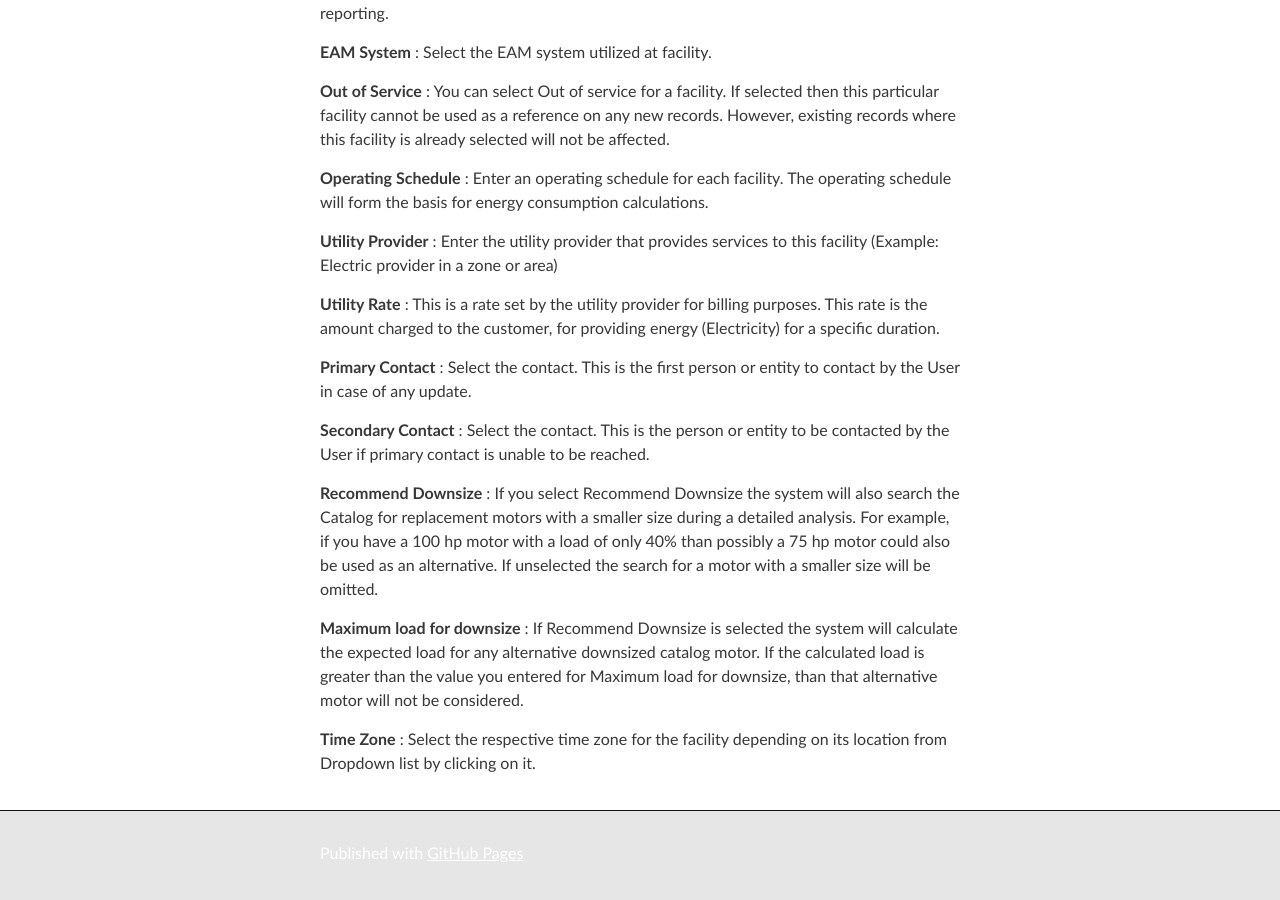
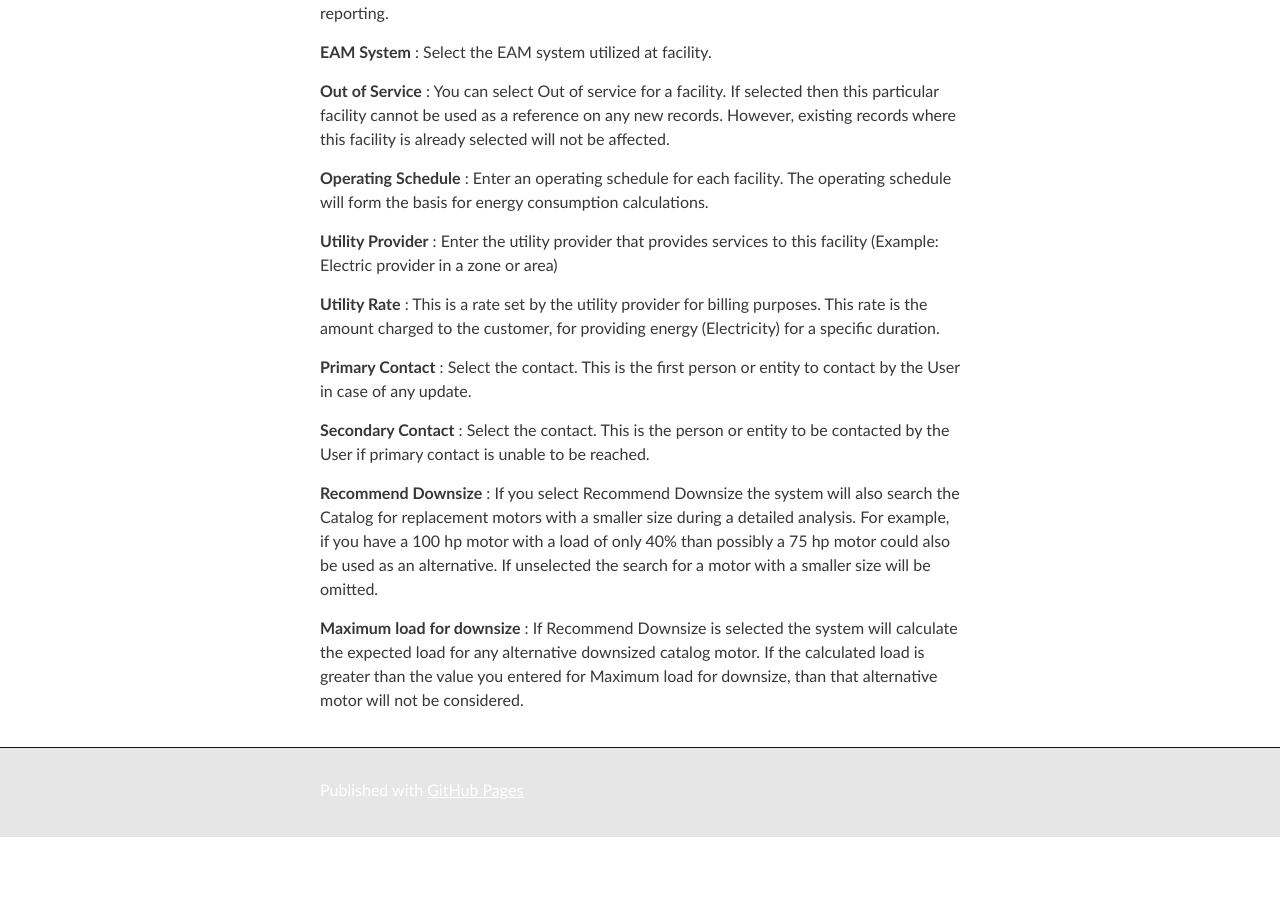
Before and after one commit to DeepakSirsath/assetsustainability.github.io, a Jekyll site: the page built from content/setup_overview/facilities.md, in a window 1280 px wide and 900 px high, scrolled down 909 px. Built offline with Jekyll 4.4.1, drawn with Linux system fonts in a browser that asks for light colours; comment, search, counter and statistics services are not loaded; after the commit the page ends 1746 px from its top, so only the background shows below that.

Commit message:
Update facilities.md

```diff
--- a/content/setup_overview/facilities.md
+++ b/content/setup_overview/facilities.md
@@ -49,5 +49,3 @@ On the Facilities screen you can enter the facilities that belong to the company
 **Recommend Downsize** : If you select Recommend Downsize the system will also search the Catalog for replacement motors with a smaller size during a detailed analysis. For example, if you have a 100 hp motor with a load of only 40% than possibly a 75 hp motor could also be used as an alternative. If unselected the search for a motor with a smaller size will be omitted.
 
 **Maximum load for downsize** : If Recommend Downsize is selected the system will calculate the expected load for any alternative downsized catalog motor. If the calculated load is greater than the value you entered for Maximum load for downsize, than that alternative motor will not be considered.
-
-**Time Zone** : Select the respective time zone for the facility depending on its location from Dropdown list by clicking on it.
```
